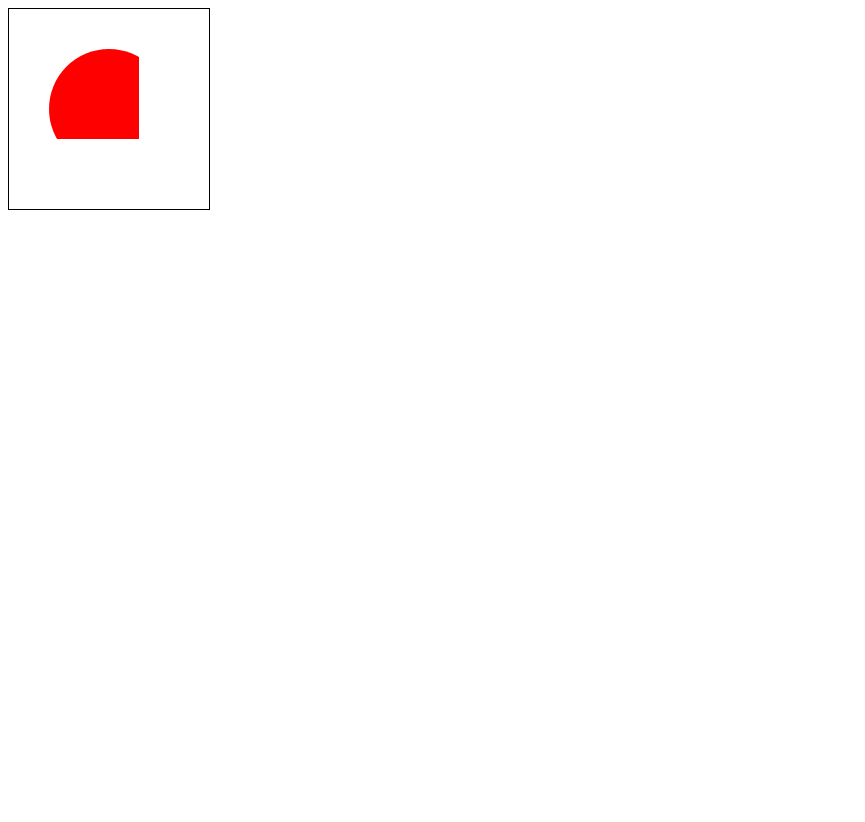
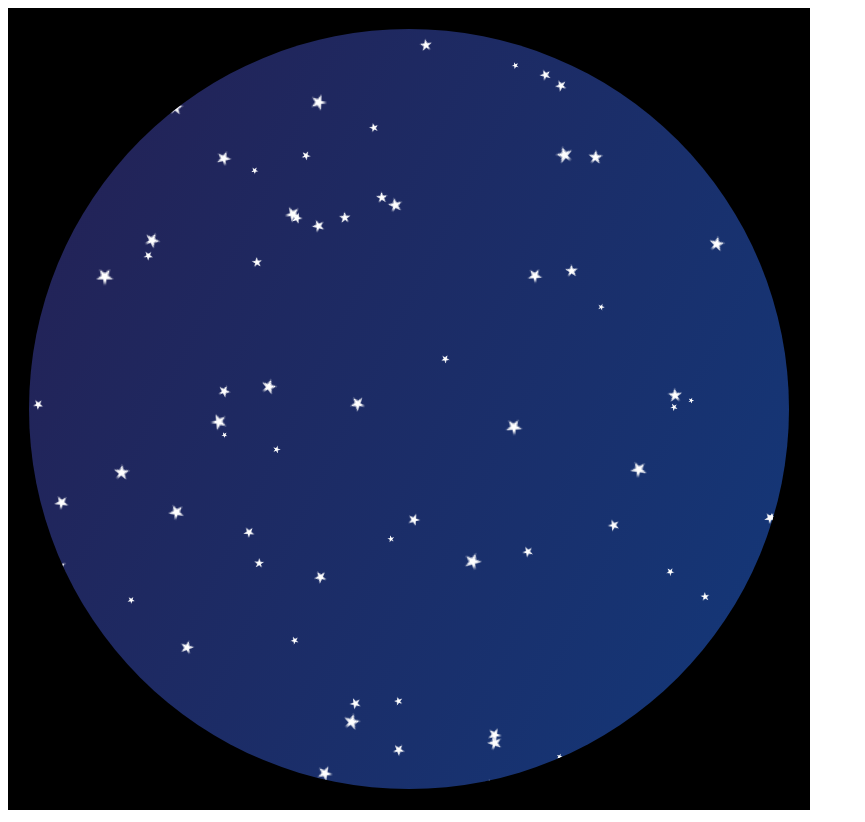
Before and after one commit to Saodd/learn-canvas, a React app: page / in a window 1280 px wide. Shown: the whole page, without its empty margins (0-865 px from the left). Before the commit the page ends 800 px from the top, so only its background shows below. Built offline with nearby package versions, Linux system fonts and the light colour scheme.

Commit message:
step7-2-extra: 星空

```diff
--- a/src/app/index.tsx
+++ b/src/app/index.tsx
@@ -5,19 +5,60 @@ export function App(): JSX.Element {
   const ref = React.useRef<HTMLDivElement>();
   React.useEffect(() => {
     const canvas = ref.current.children[0] as HTMLCanvasElement;
+    const width = 800;
     const ctx = canvas.getContext('2d');
-    // 先画剪辑路径
+    // 黑色背景
+    ctx.fillStyle = 'black';
+    ctx.fillRect(0, 0, width, width);
+    // 圆形视窗
     ctx.beginPath();
-    ctx.arc(100, 100, 60, 0, Math.PI * 2, true);
+    ctx.arc(width / 2, width / 2, (width / 2) * 0.95, 0, Math.PI * 2, true);
     ctx.clip();
-    // 再画被剪辑的图形
-    ctx.fillStyle = 'red';
-    ctx.fillRect(10, 10, 120, 120);
+    // 视窗背景
+    {
+      const lingrad = ctx.createLinearGradient(0, width / 4, width, (width / 4) * 3);
+      lingrad.addColorStop(0, '#232256');
+      lingrad.addColorStop(1, '#143778');
+      ctx.fillStyle = lingrad;
+      ctx.fillRect(0, 0, width, width);
+    }
+    // 准备星星
+    const star = document.createElement('canvas');
+    {
+      const r = 6;
+      star.setAttribute('width', (r * 2).toFixed());
+      star.setAttribute('height', (r * 2).toFixed());
+      const ctx = star.getContext('2d');
+      ctx.translate(r, r);
+      ctx.fillStyle = 'white';
+      ctx.beginPath();
+      ctx.moveTo(r, 0);
+      for (let i = 0; i < 9; i++) {
+        ctx.rotate(Math.PI / 5);
+        if (i % 2 === 0) {
+          ctx.lineTo((r / 0.525731) * 0.200811, 0);
+        } else {
+          ctx.lineTo(r, 0);
+        }
+      }
+      ctx.closePath();
+      ctx.fill();
+    }
+    // 复制星星
+    for (let i = 0; i < 100; i++) {
+      ctx.save();
+      ctx.translate(Math.random() * width, Math.random() * width);
+      ctx.rotate(Math.random() * Math.PI);
+      const scale = Math.random() + 0.5;
+      ctx.scale(scale, scale);
+      ctx.drawImage(star, 0, 0);
+      ctx.restore();
+    }
   }, []);
 
   return (
     <div className={styles.body} ref={ref}>
-      <canvas width={200} height={200}>
+      <canvas width={800} height={800}>
         请使用最新的浏览器
       </canvas>
     </div>
```
